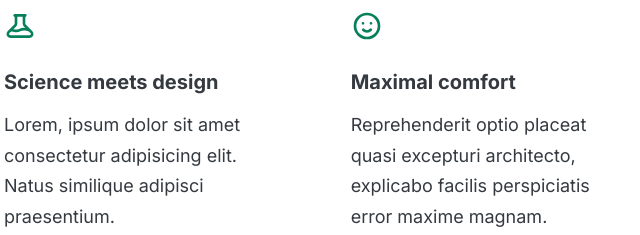
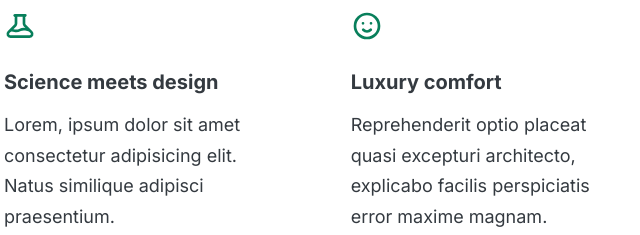
Before and after one commit to NEM-ICU/group-project, a plain HTML site: page index.html in a window 1280 px wide. Shown: the part 682-917 px from the top of the page, 156-796 px from the left. Drawn offline with Linux system fonts and the light colour scheme.

Commit message:
index.html
upgrade as the luxury comfort

```diff
--- a/index.html
+++ b/index.html
@@ -70,7 +70,7 @@
               />
             </svg>
             <p class="features-title">
-              <strong>Maximal comfort</strong>
+              <strong>Luxury comfort</strong>
             </p>
             <p class="features-text">
               Reprehenderit optio placeat quasi excepturi architecto, explicabo
```
